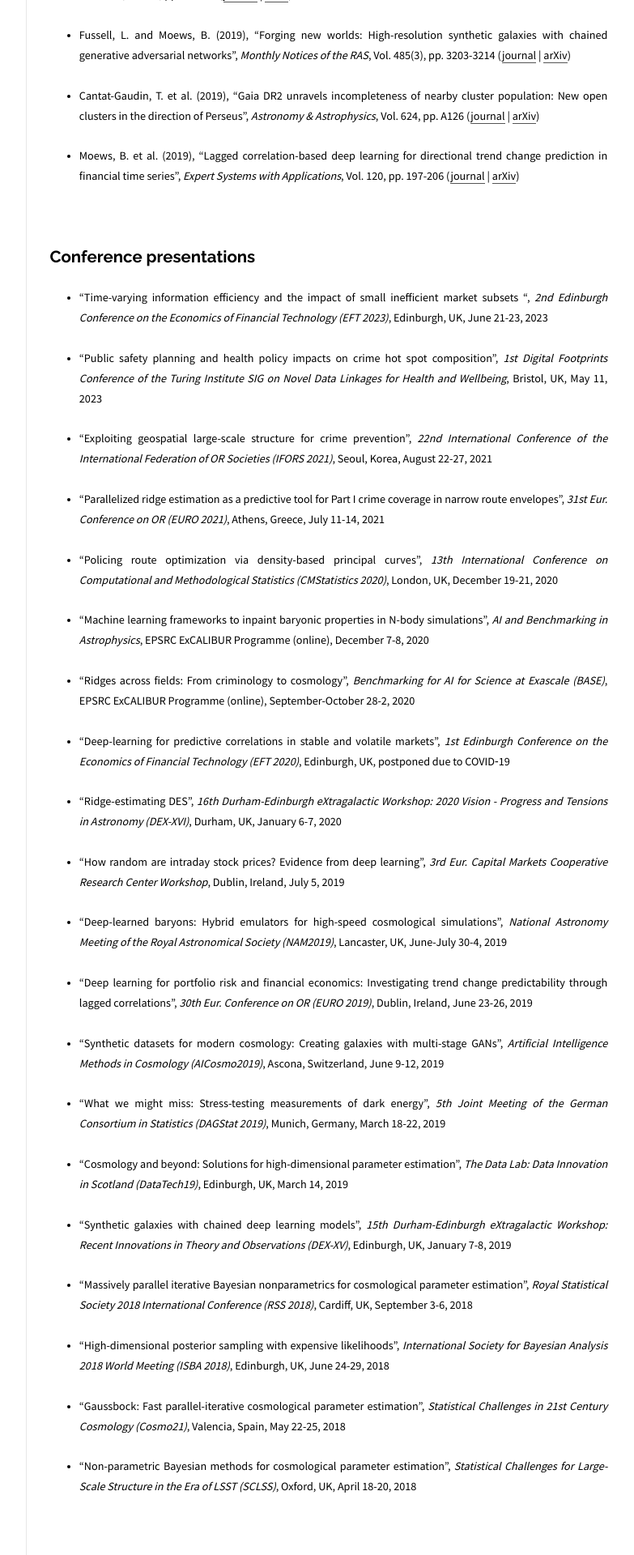
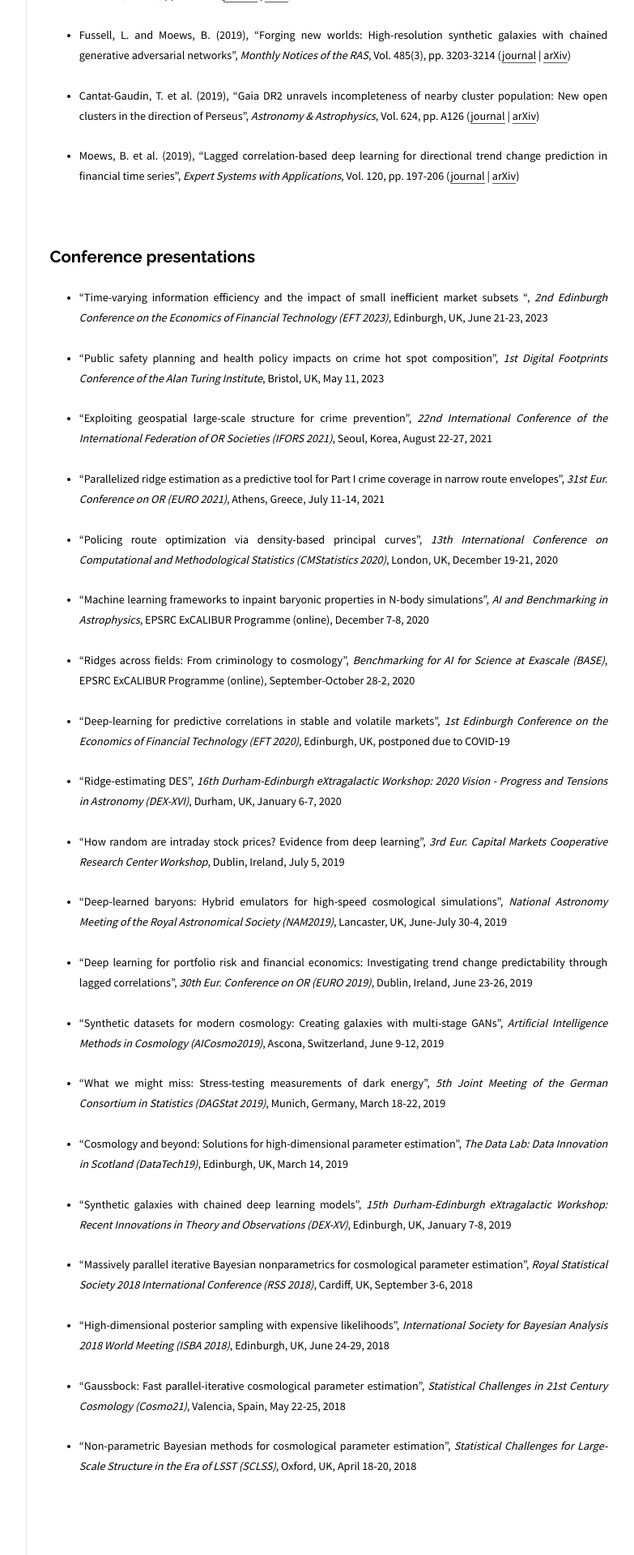
Before and after one commit to moews/moews.github.io, a Jekyll site: the page built from _posts/2017-03-25-publications.md, in a window 1280 px wide. Shown: the part 985-2905 px from the top of the page at 81% size, without its empty margins (326-1109 px from the left). Built offline with Jekyll 4.4.1, drawn with Linux system fonts in a browser that asks for light colours.

Commit message:
Update 2017-03-25-publications.md

```diff
--- a/_posts/2017-03-25-publications.md
+++ b/_posts/2017-03-25-publications.md
@@ -48,7 +48,7 @@ REMOVE CONFERENCES
 
 * <small>"Time-varying information efficiency and the impact of small inefficient market subsets ", _2nd Edinburgh Conference on the Economics of Financial Technology (EFT 2023)_, Edinburgh, UK, June 21-23, 2023
 
-* <small>"Public safety planning and health policy impacts on crime hot spot composition", _1st Digital Footprints Conference of the Turing Institute SIG on Novel Data Linkages for Health and Wellbeing_, Bristol, UK, May 11, 2023 <!--Poster-->
+* <small>"Public safety planning and health policy impacts on crime hot spot composition", _1st Digital Footprints Conference of the Alan Turing Institute_, Bristol, UK, May 11, 2023 <!--Poster-->
 
 * <small>"Exploiting geospatial large-scale structure for crime prevention", _22nd International Conference of the International Federation of OR Societies (IFORS 2021)_, Seoul, Korea, August 22-27, 2021</small>
 
```
